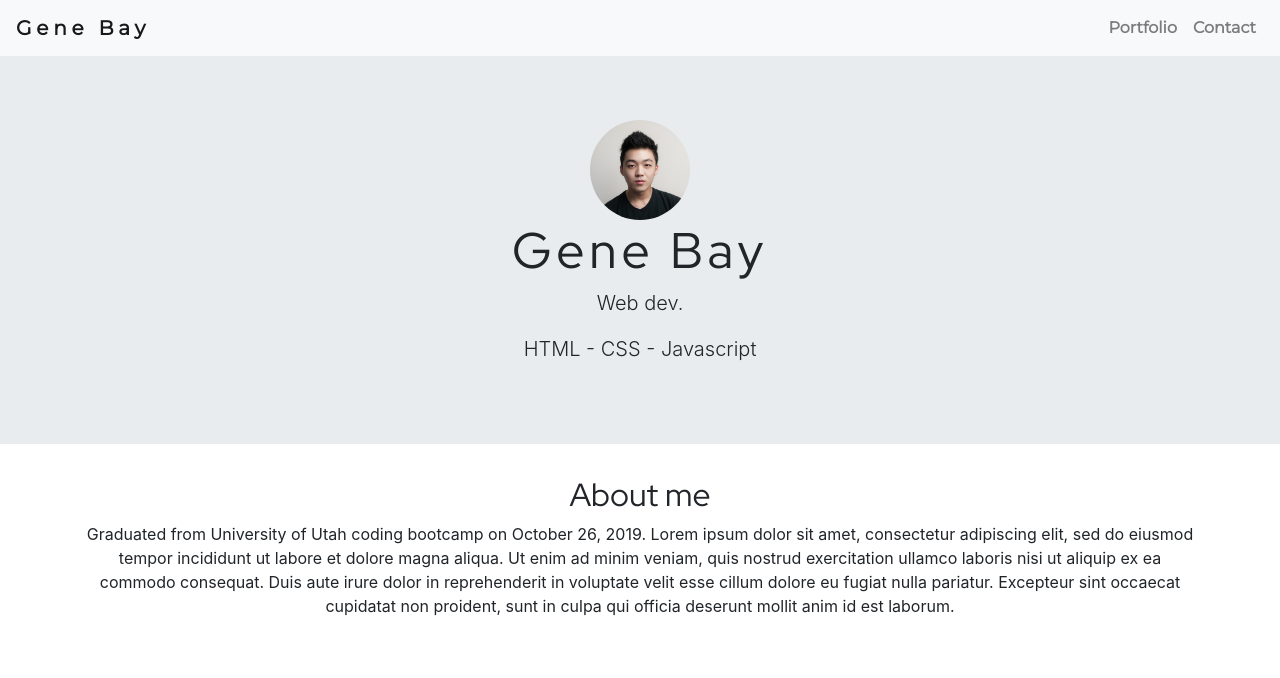
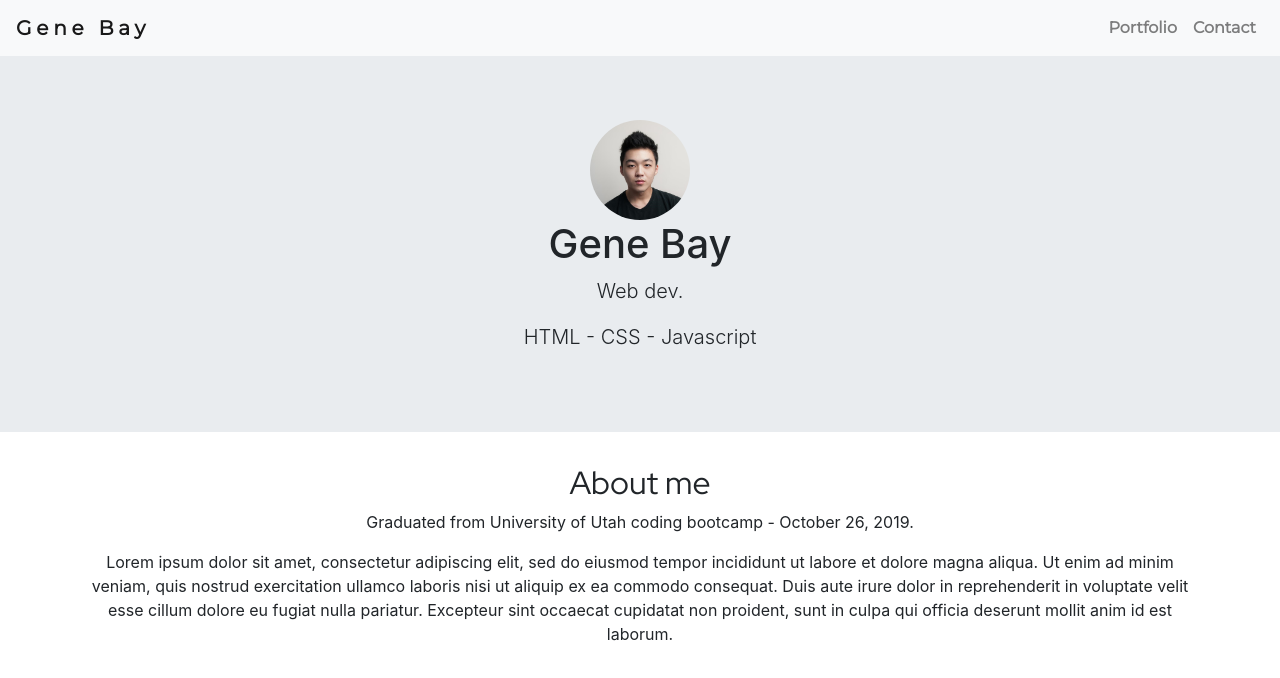
Before and after one commit to baysik/react-portfolio, a React (Create React App) app in the folder portfolio/: page / in a window 1280 px wide. Shown: the top 678 px of the page. Built offline with nearby package versions, Linux system fonts and the light colour scheme.

Commit message:
adjusted react props

```diff
--- a/portfolio/src/components/Flexbox/Flexbox.js
+++ b/portfolio/src/components/Flexbox/Flexbox.js
@@ -13,14 +13,14 @@ export default function Flexbox() {
           </p>
         </div>
         <div className="boxes">
-          <h3>Box two</h3>
+          <h3>Crystal Collector</h3>
           <p>
             Lorem ipsum dolor sit amet, consectetur adipiscing elit, sed do
             eiusmod tempor incididunt ut labore et dolore magna aliqua.
           </p>
         </div>
         <div className="boxes">
-          <h3>Box three</h3>
+          <h3>Giftastic</h3>
           <p>
             Lorem ipsum dolor sit amet, consectetur adipiscing elit, sed do
             eiusmod tempor incididunt ut labore et dolore magna aliqua.
@@ -29,14 +29,14 @@ export default function Flexbox() {
       </div>
       <div className="container-flex">
         <div className="boxes">
-          <h3>Box one</h3>
+          <h3>Train Scheduler</h3>
           <p>
             Lorem ipsum dolor sit amet, consectetur adipiscing elit, sed do
             eiusmod tempor incididunt ut labore et dolore magna aliqua.
           </p>
         </div>
         <div className="boxes">
-          <h3>Box two</h3>
+          <h3>Trivia Game</h3>
           <p>
             Lorem ipsum dolor sit amet, consectetur adipiscing elit, sed do
             eiusmod tempor incididunt ut labore et dolore magna aliqua.
--- a/portfolio/src/components/Jumbotron/Jumbotron.js
+++ b/portfolio/src/components/Jumbotron/Jumbotron.js
@@ -9,11 +9,9 @@ export default function Jumbotron(props) {
           {/* <img src={props.src} alt="Smiley face" height="100" width="100"></img> */}
           {/* {props.src} */}
           <div dangerouslySetInnerHTML={{ __html: props.myProp }}></div>
-          <h1 className="jumboname">Gene Bay</h1>
-          <p className="lead">Web dev.</p>
-          <p className="lead">HTML - CSS - Javascript</p>
-          {/* <p className="lead">University of Utah Coding Bootcamp</p>
-          <p className="lead">graduate 10/26/2019</p> */}
+          <h1>{props.h1}</h1>
+          <p className="lead">{props.firstP}</p>
+          <p className="lead">{props.secondP}</p>
         </div>
       </div>
     </div>
--- a/portfolio/src/pages/Home.js
+++ b/portfolio/src/pages/Home.js
@@ -10,15 +10,23 @@ export default class Home extends Component {
       <div>
         <Navbar />
         {/* <Jumbotron src={"https://i.imgur.com/H09wubk.png"} /> */}
-        <Jumbotron myProp={mainPic} />
+        <Jumbotron
+          myProp={mainPic}
+          h1={"Gene Bay"}
+          firstP={"Web dev."}
+          secondP={"HTML - CSS - Javascript"}
+        />
         <Wrapper>
           <h2 className="aboutme">About me</h2>
           <p>
-            Graduated from University of Utah coding bootcamp on October 26,
-            2019. Lorem ipsum dolor sit amet, consectetur adipiscing elit, sed
-            do eiusmod tempor incididunt ut labore et dolore magna aliqua. Ut
-            enim ad minim veniam, quis nostrud exercitation ullamco laboris nisi
-            ut aliquip ex ea commodo consequat. Duis aute irure dolor in
+            Graduated from University of Utah coding bootcamp - October 26,
+            2019.
+          </p>
+          <p>
+            Lorem ipsum dolor sit amet, consectetur adipiscing elit, sed do
+            eiusmod tempor incididunt ut labore et dolore magna aliqua. Ut enim
+            ad minim veniam, quis nostrud exercitation ullamco laboris nisi ut
+            aliquip ex ea commodo consequat. Duis aute irure dolor in
             reprehenderit in voluptate velit esse cillum dolore eu fugiat nulla
             pariatur. Excepteur sint occaecat cupidatat non proident, sunt in
             culpa qui officia deserunt mollit anim id est laborum.
--- a/portfolio/src/pages/Portfolio.js
+++ b/portfolio/src/pages/Portfolio.js
@@ -8,7 +8,11 @@ export default class Portfolio extends Component {
     return (
       <div>
         <Navbar />
-        <Jumbotron />
+        <Jumbotron
+          h1={"Gene Bay"}
+          firstP={"Web dev."}
+          secondP={"HTML - CSS - Javascript"}
+        />
         <Flexbox />
       </div>
     );
```
